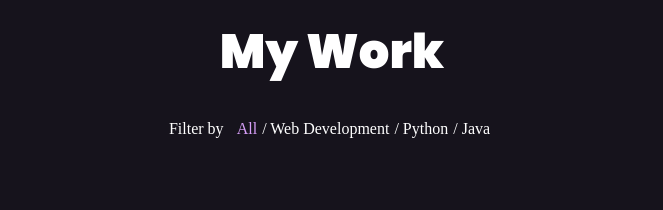
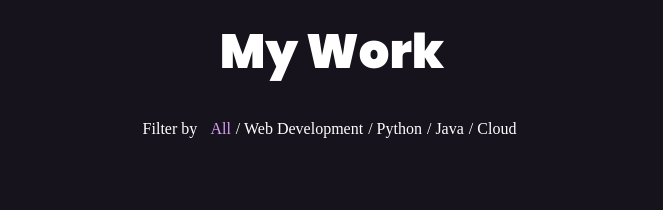
Before and after one commit to dark-byte/AdrishMitraPortfolio, a React (Create React App) app: page / in a window 1280 px wide. Shown: the part 1780-1990 px from the top of the page, without its empty margins (308-971 px from the left). Built offline with nearby package versions, Linux system fonts and the light colour scheme; a web font is replaced by a local one.

Commit message:
cloud filter

```diff
--- a/src/Components/Work.js
+++ b/src/Components/Work.js
@@ -27,7 +27,8 @@ const Work = () => {
           <span onClick={()=> filterList('all')} className={`${ selected === 'all' ? 'selected' : ''} filter-options all`} id='filter-all'> All</span>/
           <span onClick={()=> filterList('web')} className={`${ selected === 'web' ? 'selected' : ''} filter-options`} id='filter-web'> Web Development</span>/
           <span onClick={()=> filterList('python')} className={`${ selected === 'python' ? 'selected' : ''} filter-options`} id='filter-python'> Python</span>/
-          <span onClick={()=> filterList('java')} className={`${ selected === 'java' ? 'selected' : ''} filter-options`} id='filter-java'> Java</span>
+          <span onClick={()=> filterList('java')} className={`${ selected === 'java' ? 'selected' : ''} filter-options`} id='filter-java'> Java</span>/
+          <span onClick={()=> filterList('cloud')} className={`${ selected === 'cloud' ? 'selected' : ''} filter-options`} id='filter-cloud'> Cloud</span>
         </h3>
 
         <div className="work-card-container">
--- a/src/Data/WorkData.js
+++ b/src/Data/WorkData.js
@@ -26,13 +26,13 @@ const works = [
     {
         title: 'Heliverse Internship Assignment',
         img: `${Heliverse}`,
-        category: 'python',
+        category: 'web',
         link: 'https://github.com/dark-byte/Heliverse_Assignment'
     },
     {
         title: 'Webtoon Cloud Computing Intern Assignment',
         img: `${webtoon}`,
-        category: 'python',
+        category: 'cloud',
         link: 'https://github.com/dark-byte/webtoon-cloud-assignment'
     },
     {
```
